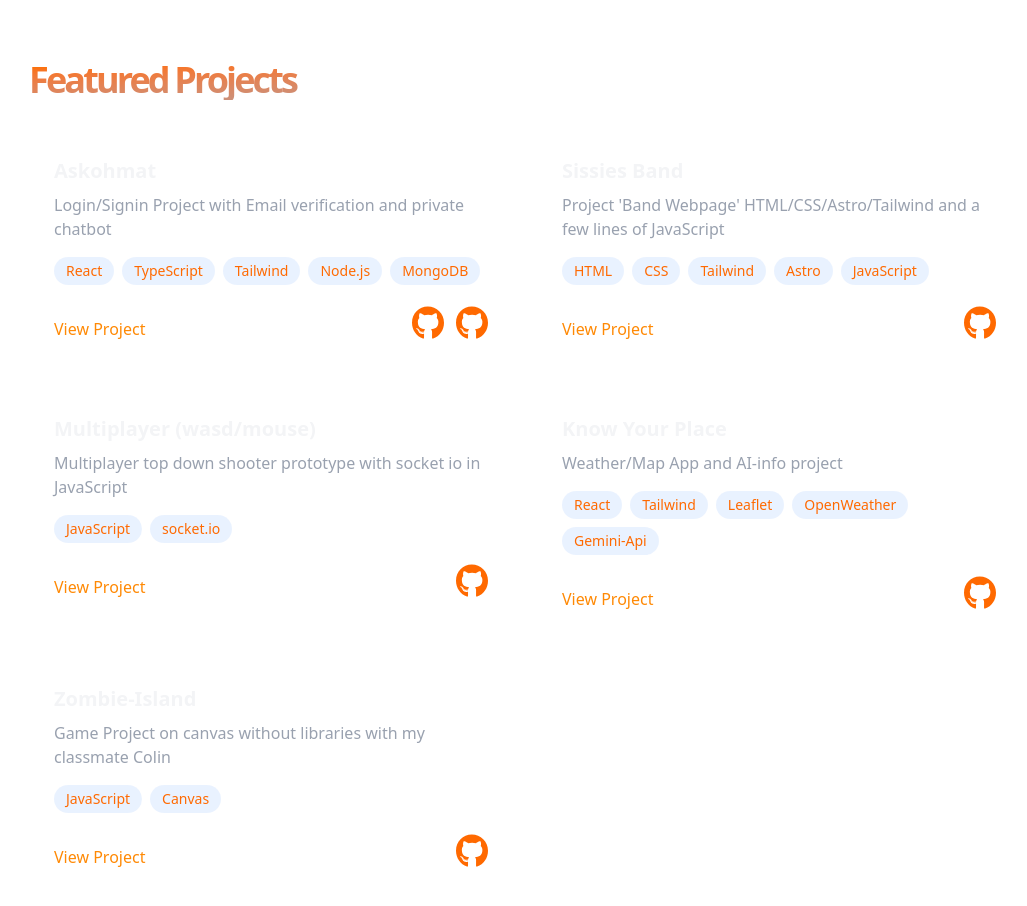
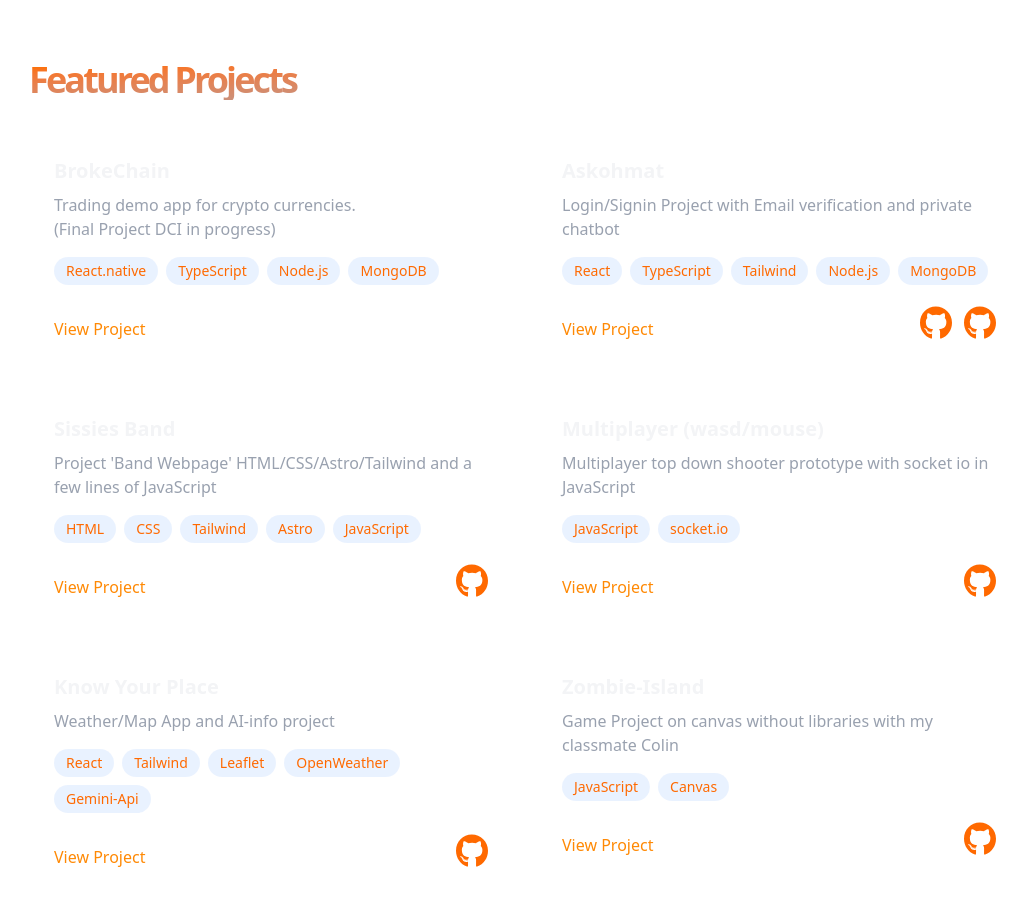
Before and after one commit to jbantin/Portfolio_new, a React (Vite) app: page / in a window 1280 px wide. Shown: the part 1880-2786 px from the top of the page, without its empty margins (115-1142 px from the left). Built offline with nearby package versions, Linux system fonts and the light colour scheme; a web font is replaced by a local one.

Commit message:
newProject

```diff
--- a/src/components/sections/Projects.jsx
+++ b/src/components/sections/Projects.jsx
@@ -14,6 +14,64 @@ export const Projects = () => {
           <motion.div
             initial={{
               transform: "translateX(-300px)",
+              opacity: 0,
+              scale: 0.5,
+            }}
+            whileInView={{
+              transform: "translateX(0px)",
+              opacity: 1,
+              scale: 1,
+              transition: { duration: 1.2 },
+            }}
+          >
+            <div className="p-6 rounded-xl border border-white/10 hover:-translate-y-1 hover:border-orange-500/10 hover:shadow-[0_2px_8px_rgba(255, 153, 0, 0.1)] transition-all">
+              <h3 className="text-xl font-bold mb-2">BrokeChain</h3>
+              <p className="text-gray-400 mb-4">
+                Trading demo app for crypto currencies.
+                <br />
+                (Final Project DCI in progress)
+              </p>
+              <div className="flex flex-wrap gap-2 mb-4">
+                {["React.native", "TypeScript", "Node.js", "MongoDB"].map(
+                  (tech, key) => (
+                    <span
+                      key={key}
+                      className="bg-blue-500/10 text-orange-500 py-1 px-3 rounded-full text-sm hover:bg-blue-500/20
+                  hover:shadow-[0_2px_8px_rgba(59,130,246,0.2)] transition "
+                    >
+                      {tech}
+                    </span>
+                  )
+                )}
+              </div>
+              <div className="flex justify-between items-center">
+                <a
+                  href="https://broke.dev-space.vip"
+                  target="_blank"
+                  className="text-orange-400 hover:text-orange-300 transition-colors mt-4"
+                >
+                  View Project
+                </a>
+                <div className="flex gap-3">
+                  {/* <a
+                    href="https://github.com/jbantin/test-frontend"
+                    target="_blank"
+                  >
+                    <img className="w-8 pt-1" src={githubImg} alt="" />
+                  </a>
+                  <a
+                    href="https://github.com/jbantin/expressBackend"
+                    target="_blank"
+                  >
+                    <img className="w-8 pt-1" src={githubImg} alt="" />
+                  </a> */}
+                </div>
+              </div>
+            </div>
+          </motion.div>
+          <motion.div
+            initial={{
+              transform: "translateX(300px)",
               opacity: 0,
               scale: 0.5,
             }}
@@ -69,7 +127,7 @@ export const Projects = () => {
           </motion.div>
           <motion.div
             initial={{
-              transform: "translateX(300px)",
+              transform: "translateX(-300px)",
               opacity: 0,
               scale: 0.5,
             }}
@@ -83,10 +141,12 @@ export const Projects = () => {
             <div className="p-6 rounded-xl border border-white/10 hover:-translate-y-1 hover:border-orange-500/10 hover:shadow-[0_2px_8px_rgba(59,130,246,0.1)] transition-all">
               <h3 className="text-xl font-bold mb-2">Sissies Band</h3>
               <p className="text-gray-400 mb-4">
-                Project 'Band Webpage' HTML/CSS/Astro/Tailwind and a few lines of JavaScript
+                Project 'Band Webpage' HTML/CSS/Astro/Tailwind and a few lines
+                of JavaScript
               </p>
               <div className="flex flex-wrap gap-2 mb-4">
-                {["HTML", "CSS", "Tailwind", "Astro","JavaScript"].map((tech, key) => (
+                {["HTML", "CSS", "Tailwind", "Astro", "JavaScript"].map(
+                  (tech, key) => (
                     <span
                       key={key}
                       className="bg-blue-500/10 text-orange-500 py-1 px-3 rounded-full text-sm hover:bg-blue-500/20
@@ -94,7 +154,8 @@ export const Projects = () => {
                     >
                       {tech}
                     </span>
-                ))}
+                  )
+                )}
               </div>
               <div className="flex justify-between items-center">
                 <a
@@ -116,7 +177,7 @@ export const Projects = () => {
           </motion.div>
           <motion.div
             initial={{
-              transform: "translateX(-300px)",
+              transform: "translateX(300px)",
               opacity: 0,
               scale: 0.5,
             }}
@@ -165,7 +226,7 @@ export const Projects = () => {
           </motion.div>
           <motion.div
             initial={{
-              transform: "translateX(300px)",
+              transform: "translateX(-300px)",
               opacity: 0,
               scale: 0.5,
             }}
@@ -218,7 +279,7 @@ export const Projects = () => {
           </motion.div>
           <motion.div
             initial={{
-              transform: "translateX(-300px)",
+              transform: "translateX(300px)",
               opacity: 0,
               scale: 0.5,
             }}
```
Lines whose indentation alone changed are shown as unchanged.
